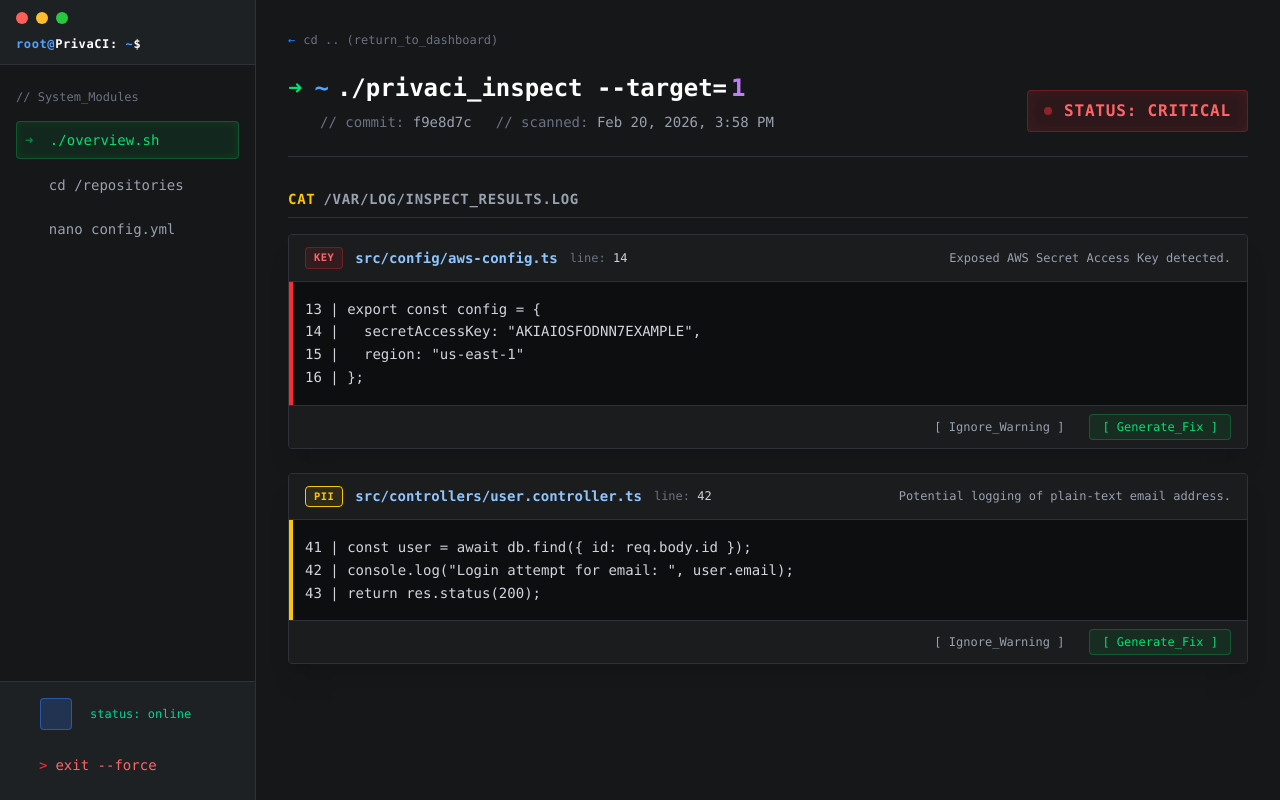
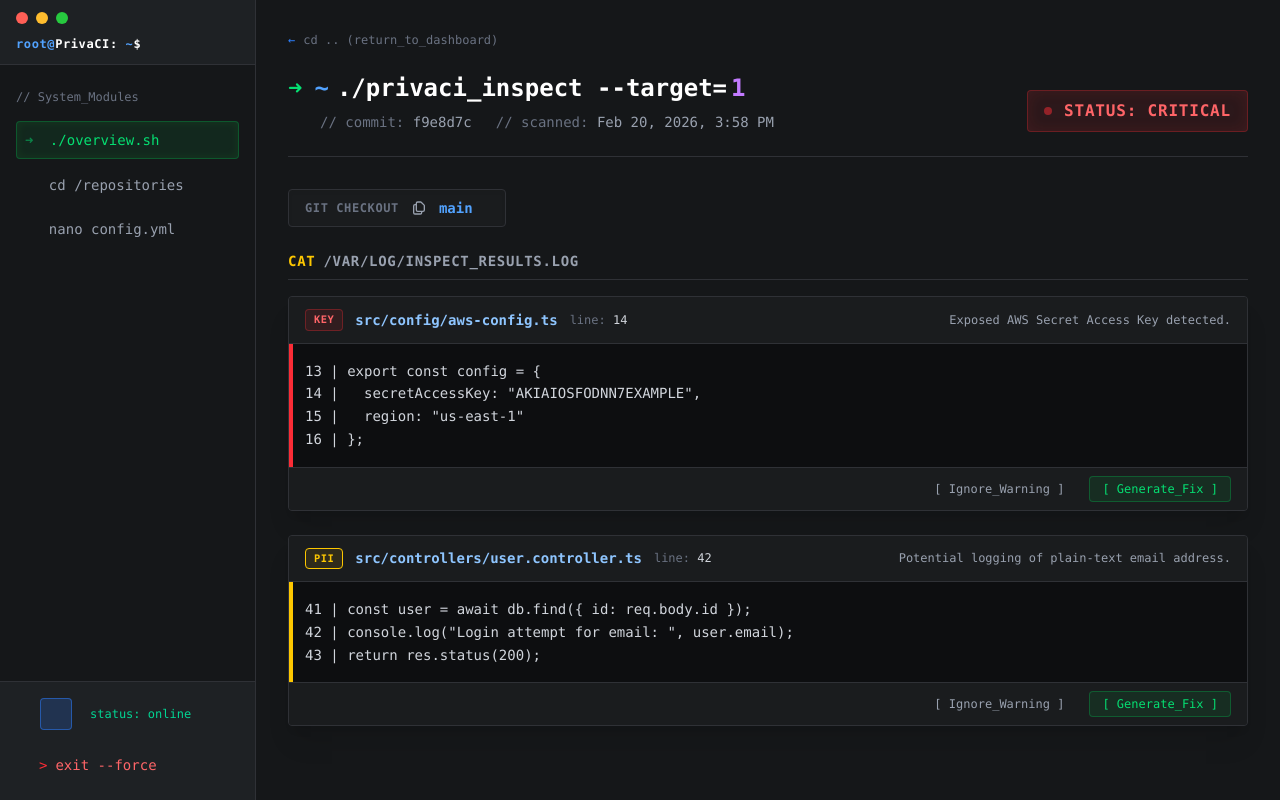
Before and after one commit to Dreckiez/PrivaCI, an Angular app in the folder frontend/PrivaCI/: page /repo/1 in a window 1280 px wide. Built offline with nearby package versions, Linux system fonts and the light colour scheme.

Commit message:
add: branch selector

```diff
--- /dev/null
+++ b/frontend/PrivaCI/src/app/components/branch-selector/branch-selector.html
@@ -0,0 +1,27 @@
+<div class="relative w-full">
+    <div
+        (click)="toggleDropdown()"
+        class="flex items-center gap-3 bg-[#1a1c1e] w-fit px-4 py-2 border border-[#2f3136] rounded shadow-inner cursor-pointer"
+    >
+        <span class="text-gray-500 text-xs uppercase tracking-wider font-bold">git checkout </span>
+        <svg class="w-4 h-4 text-gray-400" fill="none" stroke="currentColor" viewBox="0 0 24 24" xmlns="http://www.w3.org/2000/svg">
+            <path stroke-linecap="round" stroke-linejoin="round" stroke-width="2" d="M8 7v8a2 2 0 002 2h6M8 7V5a2 2 0 012-2h4.586a1 1 0 01.707.293l4.414 4.414a1 1 0 01.293.707V15a2 2 0 01-2 2h-2M8 7H6a2 2 0 00-2 2v10a2 2 0 002 2h8a2 2 0 002-2v-2"></path>
+        </svg>
+        <div class="text-blue-400 hover:text-blue-300 font-bold font-mono text-sm pr-4">
+            {{ selectedBranch }}
+        </div>
+    </div>
+
+    @if (isOpen) {
+        <ul class="absolute top-full left-0 mt-1 bg-[#1e2124] border border-[#2f3136] rounded shadow-lg z-10 w-48 font-mono text-sm">
+            @for (branch of branches; track branch) {
+                <li
+                    (click)="selectBranch(branch)"
+                    class="px-4 py-2 hover:bg-[#2f3136] text-gray-300 cursor-pointer transition-colors"
+                >
+                    {{ branch }}
+                </li>
+            }
+        </ul>
+    }
+</div>
--- /dev/null
+++ b/frontend/PrivaCI/src/app/components/branch-selector/branch-selector.ts
@@ -0,0 +1,24 @@
+import { Component, Input, Output, EventEmitter } from '@angular/core';
+
+@Component({
+  selector: 'app-branch-selector',
+  standalone: true,
+  templateUrl: './branch-selector.html',
+  styleUrl: './branch-selector.css',
+})
+export class BranchSelector {
+  @Input() branches: string[] = [];
+  @Input() selectedBranch: string = '';
+  @Output() branchChange = new EventEmitter<string>();
+
+  isOpen = false;
+
+  toggleDropdown() {
+    this.isOpen = !this.isOpen;
+  }
+
+  selectBranch(branch: string) {
+    this.branchChange.emit(branch);
+    this.isOpen = false;
+  }
+}
--- a/frontend/PrivaCI/src/app/components/scan-log/scan-log.html
+++ b/frontend/PrivaCI/src/app/components/scan-log/scan-log.html
@@ -3,8 +3,8 @@
     <div class="bg-[#1a1c1e] px-4 py-3 border-b border-[#2f3136] flex justify-between items-center">
         <div class="flex items-center gap-3">
             <span class="px-2 py-0.5 text-[0.65rem] font-bold uppercase tracking-wider rounded border"
-                    [class.bg-red-500/10]="log.severity === 'Critical'" [class.text-red-400]="log.severity === 'Critical'" [class.border-red-500/30]="log.severity === 'Critical'"
-                    [class.bg-yellow-500/10]="log.severity === 'Warning'" [class.text-yellow-400]="log.severity === 'Warning'" [class.border-yellow-500/30]="log.severity === 'Warning'">
+                    [class.bg-red-500/10]="log.severity === 'CRITICAL'" [class.text-red-400]="log.severity === 'CRITICAL'" [class.border-red-500/30]="log.severity === 'CRITICAL'"
+                    [class.bg-yellow-500/10]="log.severity === 'WARNING'" [class.text-yellow-400]="log.severity === 'WARNING'" [class.border-yellow-500/30]="log.severity === 'WARNING'">
                 {{ log.type }}
             </span>
             <span class="text-sm text-blue-300 font-bold">{{ log.file }}</span>
@@ -18,17 +18,17 @@
 
     <div class="p-4 bg-[#0d0e10] relative overflow-x-auto">
         <div class="absolute top-0 left-0 w-1 h-full"
-                [class.bg-red-500]="log.severity === 'Critical'"
-                [class.bg-yellow-400]="log.severity === 'Warning'"></div>
+                [class.bg-red-500]="log.severity === 'CRITICAL'"
+                [class.bg-yellow-400]="log.severity === 'WARNING'"></div>
 
         <pre class="text-xs md:text-sm font-mono leading-relaxed text-gray-300"><code>{{ log.snippet }}</code></pre>
     </div>
 
     <div class="px-4 py-2 border-t border-[#2f3136] bg-[#1a1c1e] flex justify-end gap-3">
-        <button class="text-xs px-3 py-1 text-gray-400 hover:text-white hover:bg-[#2f3136] rounded transition-colors border border-transparent">
+        <button class="text-xs cursor-pointer px-3 py-1 text-gray-400 hover:text-white hover:bg-[#2f3136] rounded transition-colors border border-transparent">
             [ Ignore_Warning ]
         </button>
-        <button class="text-xs px-3 py-1 bg-green-500/10 text-green-400 hover:bg-green-500 hover:text-black border border-green-500/30 rounded transition-all">
+        <button class="text-xs cursor-pointer px-3 py-1 bg-green-500/10 text-green-400 hover:bg-green-500 hover:text-black border border-green-500/30 rounded transition-all">
             [ Generate_Fix ]
         </button>
     </div>
--- a/frontend/PrivaCI/src/app/pages/repo-details/repo-details.html
+++ b/frontend/PrivaCI/src/app/pages/repo-details/repo-details.html
@@ -11,7 +11,7 @@
             <h1 class="text-2xl font-bold text-white mb-2 flex items-center">
                 <span class="text-green-400 mr-3">➜</span>
                 <span class="text-blue-400 mr-2">~</span>
-                ./privaci_inspect --target=<span class="text-purple-400 ml-1">{{ repoId }}</span>
+                ./privaci_inspect --target=<span class="text-purple-400 ml-1">{{ repoName$ | async }}</span>
             </h1>
             <div class="text-gray-500 text-sm pl-8 flex gap-6">
                 <span>// commit: <span class="text-gray-400">{{ commitHash }}</span></span>
@@ -25,49 +25,22 @@
         </div>
     </div>
 
+    <div class="mb-6">
+        <app-branch-selector
+            [branches]="branches"
+            [selectedBranch]="(branch$ | async) ?? 'main'"
+            (branchChange)="onBranchChange($event)">
+        </app-branch-selector>
+    </div>
+
     <h2 class="text-sm font-bold text-gray-400 uppercase tracking-wider mb-4 border-b border-[#2f3136] pb-2 flex items-center">
         <span class="text-yellow-400 mr-2">cat</span> /var/log/inspect_results.log
     </h2>
 
     <div class="space-y-6">
-        @for (finding of findings; track finding.file + finding.line) {
+        @for (log of logs$ | async; track log.file + log.line) {
 
-            <div class="bg-[#1e2124] border border-[#2f3136] rounded shadow-xl overflow-hidden group hover:border-gray-500 transition-colors">
-
-                <div class="bg-[#1a1c1e] px-4 py-3 border-b border-[#2f3136] flex justify-between items-center">
-                    <div class="flex items-center gap-3">
-                        <span class="px-2 py-0.5 text-[0.65rem] font-bold uppercase tracking-wider rounded border"
-                              [class.bg-red-500/10]="finding.severity === 'Critical'" [class.text-red-400]="finding.severity === 'Critical'" [class.border-red-500/30]="finding.severity === 'Critical'"
-                              [class.bg-yellow-500/10]="finding.severity === 'Warning'" [class.text-yellow-400]="finding.severity === 'Warning'" [class.border-yellow-500/30]="finding.severity === 'Warning'">
-                            {{ finding.type }}
-                        </span>
-                        <span class="text-sm text-blue-300 font-bold">{{ finding.file }}</span>
-                        <span class="text-xs text-gray-500">line: <span class="text-gray-300">{{ finding.line }}</span></span>
-                    </div>
-
-                    <div class="text-xs text-gray-400">
-                        {{ finding.description }}
-                    </div>
-                </div>
-
-                <div class="p-4 bg-[#0d0e10] relative overflow-x-auto">
-                    <div class="absolute top-0 left-0 w-1 h-full"
-                         [class.bg-red-500]="finding.severity === 'Critical'"
-                         [class.bg-yellow-400]="finding.severity === 'Warning'"></div>
-
-                    <pre class="text-xs md:text-sm font-mono leading-relaxed text-gray-300"><code>{{ finding.snippet }}</code></pre>
-                </div>
-
-                <div class="px-4 py-2 border-t border-[#2f3136] bg-[#1a1c1e] flex justify-end gap-3">
-                    <button class="text-xs px-3 py-1 text-gray-400 hover:text-white hover:bg-[#2f3136] rounded transition-colors border border-transparent">
-                        [ Ignore_Warning ]
-                    </button>
-                    <button class="text-xs px-3 py-1 bg-green-500/10 text-green-400 hover:bg-green-500 hover:text-black border border-green-500/30 rounded transition-all">
-                        [ Generate_Fix ]
-                    </button>
-                </div>
-
-            </div>
+            <app-scan-log [log]="log" class="block"></app-scan-log>
 
         } @empty {
             <div class="p-8 border border-green-500/30 bg-green-500/5 rounded text-center text-green-400 font-mono text-sm shadow-[inset_0_0_15px_rgba(34,197,94,0.1)]">
--- a/frontend/PrivaCI/src/app/pages/repo-details/repo-details.ts
+++ b/frontend/PrivaCI/src/app/pages/repo-details/repo-details.ts
@@ -1,45 +1,47 @@
 import { Component, inject, OnInit } from '@angular/core';
-import { ActivatedRoute, RouterLink } from '@angular/router';
+import { ActivatedRoute, Router, RouterLink } from '@angular/router';
+import { map, switchMap } from 'rxjs/operators';
 import { CommonModule, DatePipe } from '@angular/common';
+import { ScanService } from '../../services/scan.service';
+import { ScanLog } from '../../components/scan-log/scan-log';
+import { BranchSelector } from '../../components/branch-selector/branch-selector';
+import { combineLatest } from 'rxjs';
 
 @Component({
   selector: 'app-repo-details',
-  imports: [CommonModule, DatePipe, RouterLink],
+  imports: [CommonModule, DatePipe, RouterLink, ScanLog, BranchSelector],
   templateUrl: './repo-details.html',
   styleUrl: './repo-details.css',
 })
 export class RepoDetails {
   private route = inject(ActivatedRoute);
+  private router = inject(Router);
+  private scanService = inject(ScanService);
 
-  repoId: string = '';
-
-  // Mock repository metadata
   repoStatus = 'Critical';
   commitHash = 'f9e8d7c';
   lastScanned = new Date();
 
-  // Mock forensic findings
-  findings = [
-    {
-      type: 'KEY',
-      file: 'src/config/aws-config.ts',
-      line: 14,
-      severity: 'Critical',
-      description: 'Exposed AWS Secret Access Key detected.',
-      snippet: '13 | export const config = {\n14 |   secretAccessKey: "AKIAIOSFODNN7EXAMPLE",\n15 |   region: "us-east-1"\n16 | };'
-    },
-    {
-      type: 'PII',
-      file: 'src/controllers/user.controller.ts',
-      line: 42,
-      severity: 'Warning',
-      description: 'Potential logging of plain-text email address.',
-      snippet: '41 | const user = await db.find({ id: req.body.id });\n42 | console.log("Login attempt for email: ", user.email);\n43 | return res.status(200);'
-    }
-  ];
+  repoName$ = this.route.paramMap.pipe(
+    map(params => params.get('id') || '')
+  );
 
-  ngOnInit() {
-    // Extract the ID from the URL (e.g., 'backend-api')
-    this.repoId = this.route.snapshot.paramMap.get('id') || 'unknown-repo';
+  branch$ = this.route.queryParamMap.pipe(
+    map(params => params.get('branch') || 'main')
+  );
+
+  logs$ = combineLatest([this.repoName$, this.branch$]).pipe(
+    switchMap(([repoName, branch]) => this.scanService.getScanDetails(repoName, branch))
+  );
+
+  branches: string[] = ['main', 'develop', 'feature/oauth-secrets', 'legacy-v1'];
+
+  onBranchChange(branchName: string) {
+    this.router.navigate([], {
+      relativeTo: this.route,
+      queryParams: {branch: branchName},
+      queryParamsHandling: 'merge'
+    })
   }
+
 }
--- a/frontend/PrivaCI/src/app/services/scan.service.ts
+++ b/frontend/PrivaCI/src/app/services/scan.service.ts
@@ -1,5 +1,5 @@
 import { Injectable } from "@angular/core";
-import { ScanResult } from "../models/scan.model";
+import { ScanResult, ScanDetail } from "../models/scan.model";
 import { Observable, of } from "rxjs";
 
 @Injectable({
@@ -11,6 +11,7 @@ export class ScanService {
         {
             id: 'scan-001',
             repoName: 'frontend-dashboard',
+            branch: 'main',
             timestamp: new Date(),
             status: 'SAFE',
             piiCount: 0,
@@ -20,6 +21,7 @@ export class ScanService {
         {
             id: 'scan-002',
             repoName: 'backend-api',
+            branch: 'feature/apiTest',
             timestamp: new Date(Date.now() - 3600000),
             status: 'CRITICAL',
             piiCount: 5,
@@ -29,6 +31,7 @@ export class ScanService {
         {
             id: 'scan-003',
             repoName: 'auth-service',
+            branch: 'origin',
             timestamp: new Date(Date.now() - 7200000),
             status: 'WARNING',
             piiCount: 2,
@@ -37,7 +40,32 @@ export class ScanService {
         }
     ];
 
+    private mockDetail: ScanDetail[] = [
+        {
+            branch: 'main',
+            type: 'KEY',
+            file: 'src/config/aws-config.ts',
+            line: 14,
+            severity: 'CRITICAL',
+            description: 'Exposed AWS Secret Access Key detected.',
+            snippet: '13 | export const config = {\n14 |   secretAccessKey: "AKIAIOSFODNN7EXAMPLE",\n15 |   region: "us-east-1"\n16 | };'
+        },
+        {
+            branch: 'main',
+            type: 'PII',
+            file: 'src/controllers/user.controller.ts',
+            line: 42,
+            severity: 'WARNING',
+            description: 'Potential logging of plain-text email address.',
+            snippet: '41 | const user = await db.find({ id: req.body.id });\n42 | console.log("Login attempt for email: ", user.email);\n43 | return res.status(200);'
+        }
+    ];
+
     getRecentScans(): Observable<ScanResult[]> {
         return of(this.mockData);
     }
+
+    getScanDetails(repoName: string, branch: string): Observable<ScanDetail[]> {
+        return of(this.mockDetail);
+    }
 }
```
Also changed, not shown: frontend/PrivaCI/src/app/components/scan-entry/scan-entry.html (+11 -2 lines), frontend/PrivaCI/src/app/models/scan.model.ts (+13 -0 lines), frontend/PrivaCI/src/app/components/branch-selector/branch-selector.css (added), 1 other file (tests, documents, lock files or other folders).
